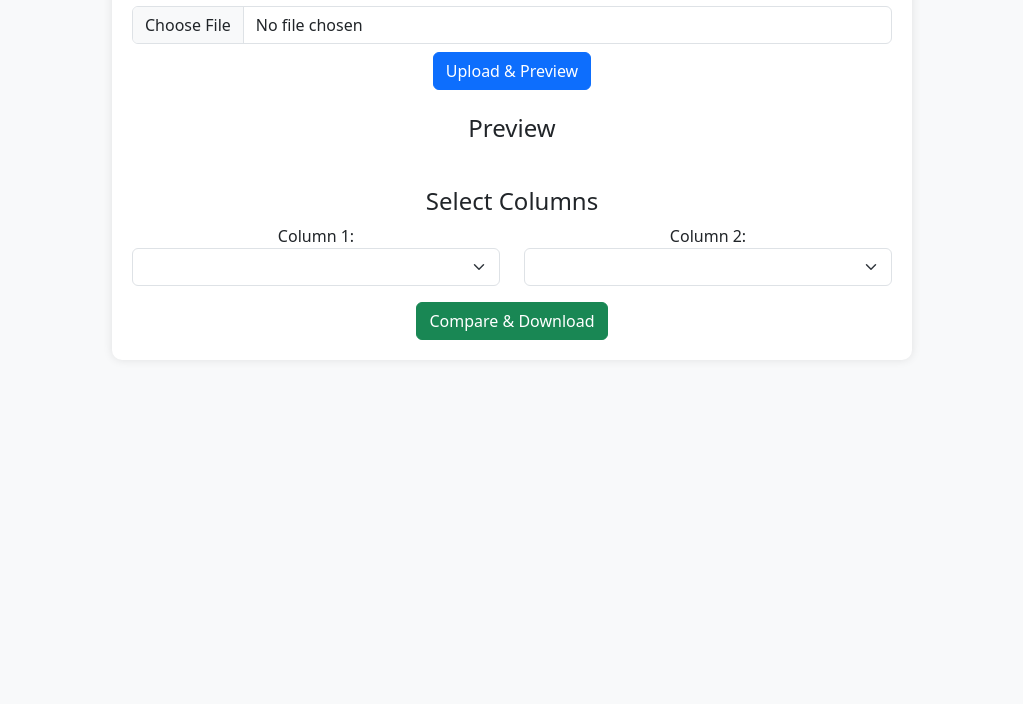
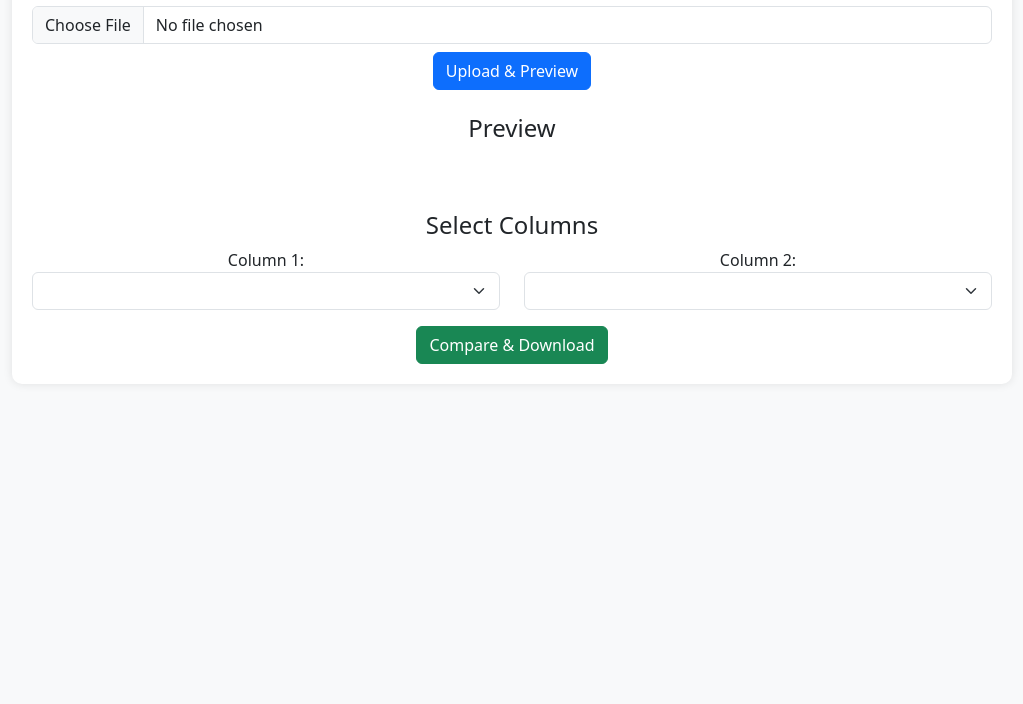
Before and after one commit to hamzaghojaria/Content-Differentiator, a plain HTML site: page Frontend/index.html in a window 1280 px wide. Shown: the part 96-800 px from the top of the page, without its empty margins (128-1151 px from the left). Drawn offline with nearby package versions, Linux system fonts and the light colour scheme.

Commit message:
Update index.html

```diff
--- a/Frontend/index.html
+++ b/Frontend/index.html
@@ -14,7 +14,7 @@
             padding: 20px;
         }
         .container {
-            max-width: 800px;
+            max-width: 1000px;
             background: white;
             padding: 20px;
             border-radius: 10px;
@@ -26,8 +26,13 @@
         .btn-primary:hover, .btn-success:hover {
             transform: scale(1.05);
         }
+        .table-responsive {
+            max-height: 500px;
+            overflow-x: auto;
+        }
         table {
             margin-top: 20px;
+            white-space: nowrap;
         }
         .form-select {
             width: 100%;
@@ -53,7 +58,7 @@
             background-size: 200% auto;
             animation: loadingAnimation 1.5s linear infinite;
             display: none;
-            margin-top: 15px; /* Added space above */
+            margin-top: 15px;
         }
 
         @keyframes loadingAnimation {
@@ -83,7 +88,9 @@
 
         <!-- Table Preview -->
         <h4 class="mt-4">Preview</h4>
-        <table class="table table-bordered table-striped" id="previewTable"></table>
+        <div class="table-responsive">
+            <table class="table table-bordered table-striped" id="previewTable"></table>
+        </div>
 
         <!-- Column Selection -->
         <h4 class="mt-4">Select Columns</h4>
```
